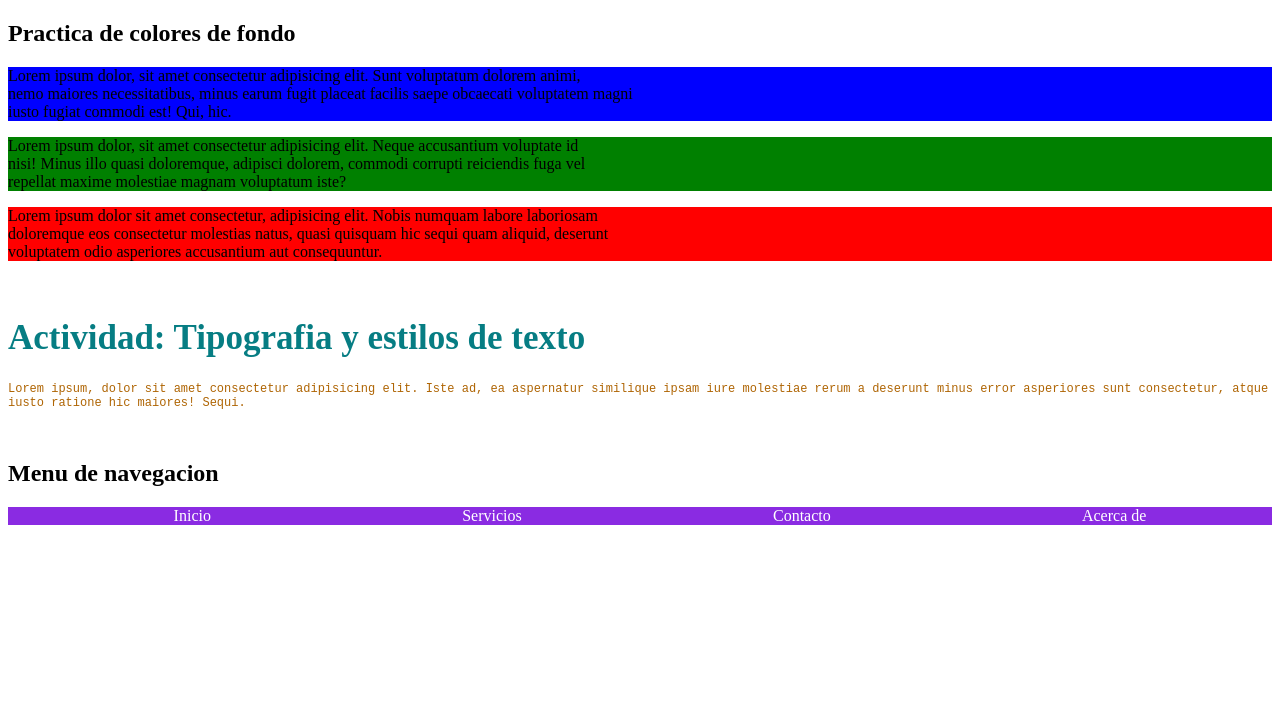
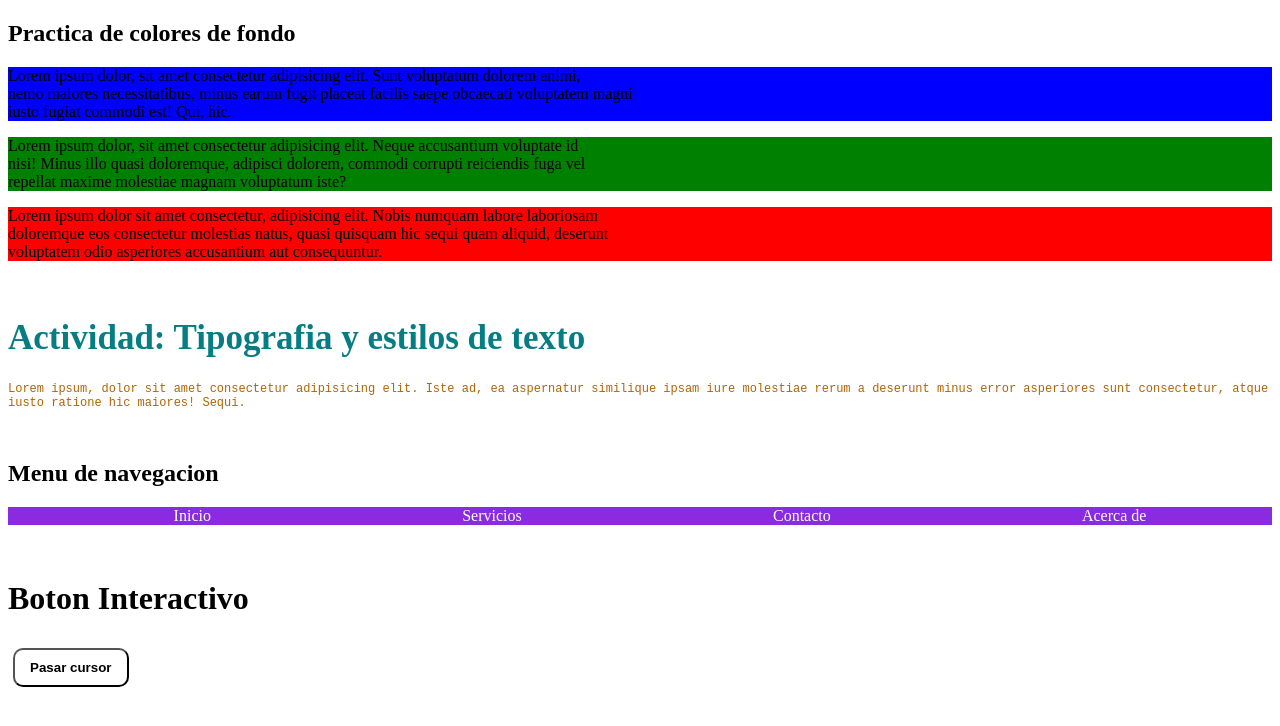
Before and after one commit to Manuel-O-12/Practicas_Programacion_web, a plain HTML site: page CSS_Practicas/index.html in a window 1280 px wide. Drawn offline with Linux system fonts and the light colour scheme.

Commit message:
CSS: Botón con efecto hover

```diff
--- a/CSS_Practicas/assets/style.css
+++ b/CSS_Practicas/assets/style.css
@@ -40,3 +40,22 @@ li a {
     text-decoration: none;
 
 }
+
+.pasar{
+    text-decoration: none;
+    display: inline-block;
+    color: #000;
+    background-color: #ffffff;
+    padding: 10px 15px;
+    margin: 10px 5px;
+    border-radius: 10px;
+    transition: all 0.7s ease;
+    font-weight: 600;
+}
+
+.pasar:hover{
+
+    color: #ffffff;
+    background-color: #007b7b;
+    transform: translateX(7px);
+}
--- a/CSS_Practicas/index.html
+++ b/CSS_Practicas/index.html
@@ -55,5 +55,12 @@
         </li>
     </ul>
 
+    <br>
+
+    <h1>Boton Interactivo</h1>
+
+    <input class="pasar" type="submit" value="Pasar cursor">
+
+
 </body>
 </html>
```
